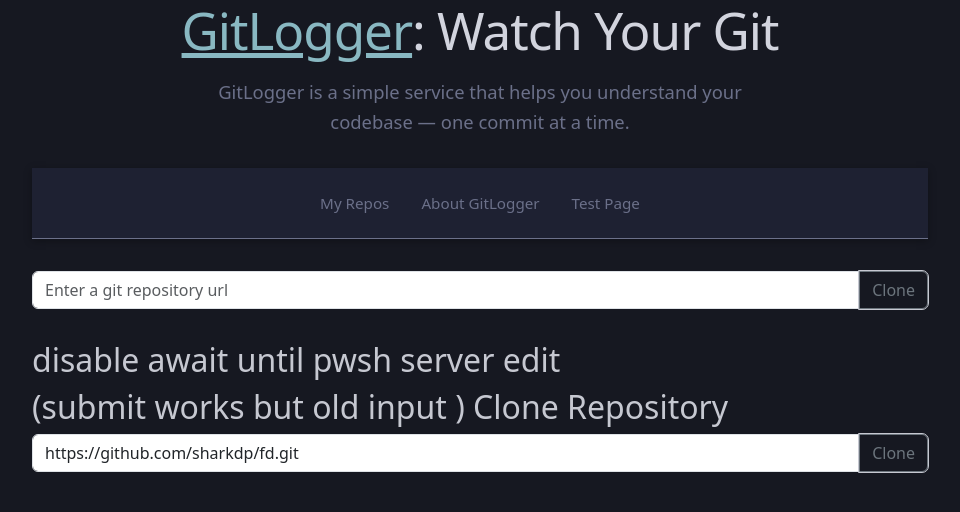
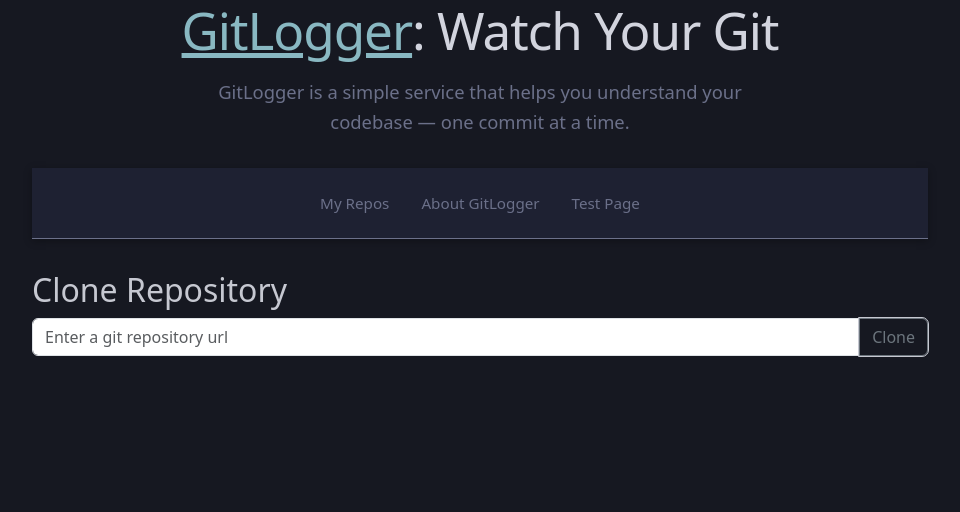
Before and after one commit to GitLogging/GitLogger-Docker, a Next.js app in the folder app-front/: page /list in a window 1280 px wide. Shown: the top 512 px of the page, without its empty margins (160-1120 px from the left). Built offline with nearby package versions, Linux system fonts and the light colour scheme.

Commit message:
fix: null reference and use form's state for request

```diff
--- a/app-front/app/components/input/RepositoryUrlPicker.tsx
+++ b/app-front/app/components/input/RepositoryUrlPicker.tsx
@@ -1,7 +1,7 @@
 import { defaultRepoUrlList } from "@/app/default-data/repository-urls"
 import { BuildInputOptionsFrom } from "@/app/components/input/InputObjectsFrom"
 import { CloneRepoButton } from "@/app/components/input/CloneRepoButton"
-import { InputGroup, Form, Button } from "react-bootstrap"
+import { InputGroup, Form } from "react-bootstrap"
 
 interface InputOptionItem {
     /**
@@ -59,13 +59,16 @@ function buildForm() {
          */
         e.preventDefault() // prevent page reload
         console.log('Clone url: ', { eventObj: e })
+        const formData = new FormData(e.currentTarget)
         const port = 3001
         // const queryUrl = `http://127.0.0.1:${port}/repo/clone?=url=${defaultCloneUrl}`
+        const cloneUrlValue = formData.get(inputElementId)
+        const cloneUrl = typeof cloneUrlValue === 'string' ? cloneUrlValue : ''
+        const requestUrl = `http://127.0.0.1:${port}/repo/clone?url=${encodeURIComponent(cloneUrl)}`
         // `http://127.0.0.1:${hostPort}/repo/clone?url=${encodeURIComponent(cloneUrl)}`
-        const queryUrl = `http://127.0.0.1:${port}/repo/clone?url=${encodeURIComponent(cloneUrl)}`
 
         try {
-            const response = await fetch(queryUrl)
+            const response = await fetch(requestUrl)
             const data = await response.json()
             console.log(`<CloneRepoButton>.onSubmit: response:`, data)
         }
@@ -73,7 +76,7 @@ function buildForm() {
             console.error(`<CloneRepoButton>.onSubmit: promise threw when cloning repo:`, error)
         }
 
-        console.log(`<CloneRepoButton>.onSubmit(Sync): request`, { port: port, queryUrl, eventObj: e })
+        console.log(`<CloneRepoButton>.onSubmit(Sync): request`, { port: port, eventObj: e })
 
     }
 
--- a/app-front/app/list/page.tsx
+++ b/app-front/app/list/page.tsx
@@ -65,22 +65,24 @@ export default function ListPage() {
             </article>
             <article>
                 <section>
+                    <h2>Clone Repository</h2>
                     <RepositoryUrlPicker />
                 </section>
-                <section><h2>disable await until pwsh server edit</h2></section>
-                {/* <section>
+            </article>
+            <article>
+            </article>
+            <section>
+                {/* <Suspense fallback={<div>Loading repositories...</div>}>
                     <RepoListNamePicker />
-                </section> */}
-                <section>
-                    <h2>(submit works but old input ) Clone Repository</h2>
-                    {/* {CloneRepoControl()} */}
-                    <CloneRepoControl />
-                </section>
-                {/* <section>
-                    <h2>Repo Listing</h2>
+                    <RepoSummaryTable />
+                </Suspense> */}
+            </section>
+
+
+            {/*
+                    <RepoListNamePicker />
                     {RepoSummaryTable()}
-                </section> */}
-            </article>
+                */}
         </>
     )
 }
```
